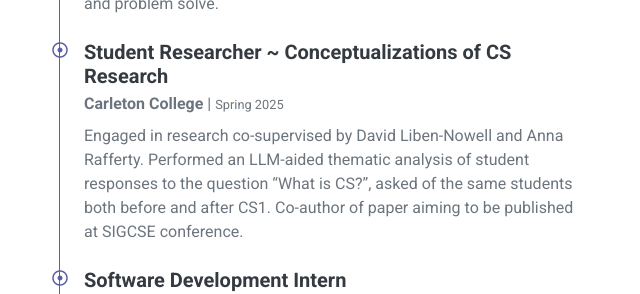
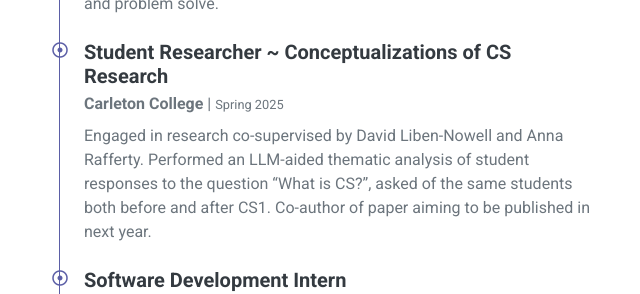
Before and after one commit to viscontie/viscontie.github.io, a plain HTML site: page index.html in a window 1280 px wide. Shown: the part 2240-2534 px from the top of the page, without its empty margins (34-674 px from the left). Drawn offline with nearby package versions, Linux system fonts and the light colour scheme.

Commit message:
fixing paper

```diff
--- a/index.html
+++ b/index.html
@@ -149,7 +149,7 @@
                         <h5 class="font-weight-bold mb-1">Student Researcher ~ Conceptualizations of CS Research </h5>
                         <p class="mb-2"><b>Carleton College</b> | <small> Spring 2025</small></p>
                         <p> Engaged in research co-supervised by David Liben-Nowell and Anna Rafferty. Performed an LLM-aided thematic analysis of student responses to the question “What is CS?”,
-                            asked of the same students both before and after CS1. Co-author of paper aiming to be published at SIGCSE conference.
+                            asked of the same students both before and after CS1. Co-author of paper aiming to be published in next year.
                         </p>
                     </div>
                     <div class="position-relative mb-4">
```
